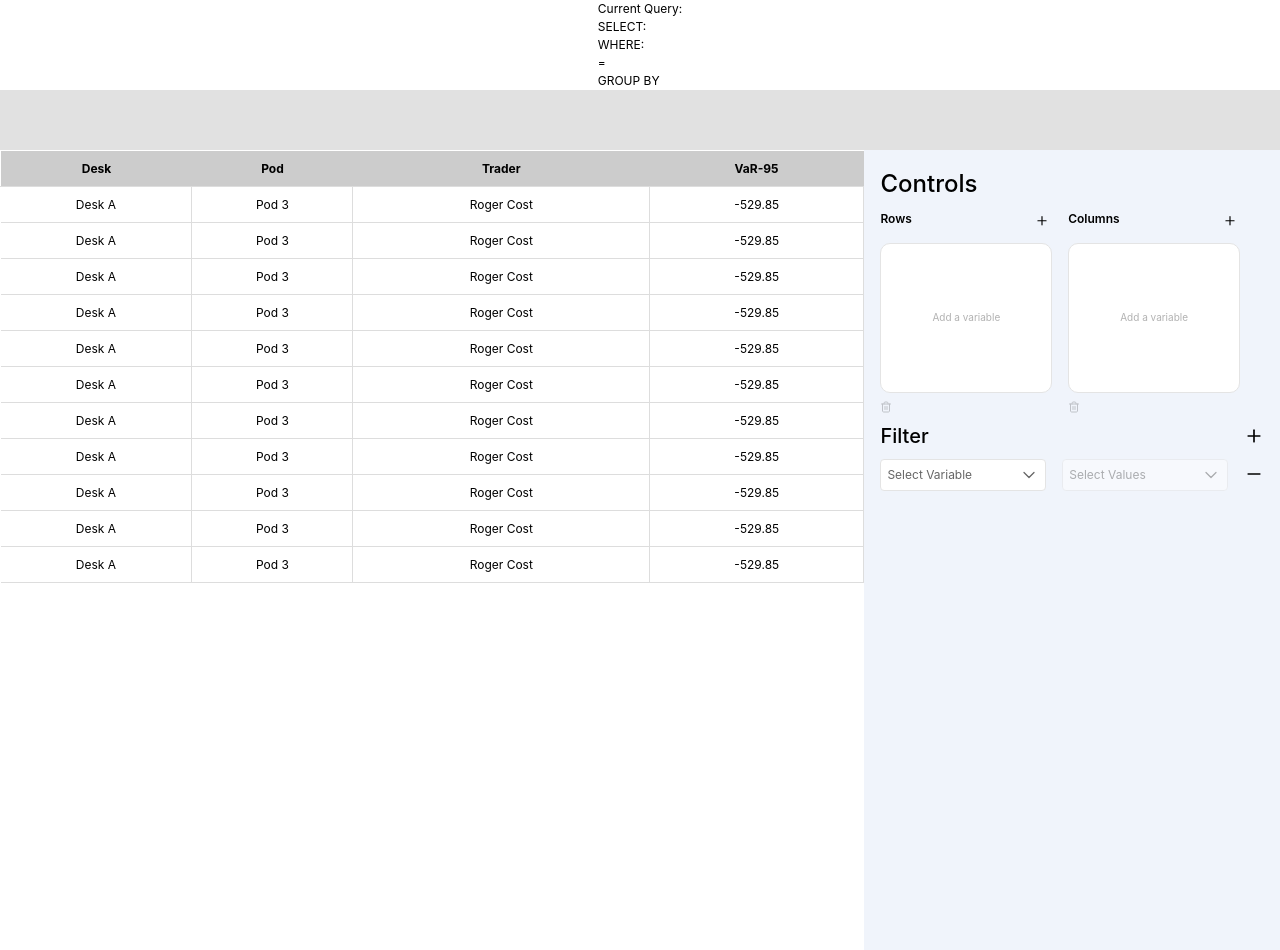
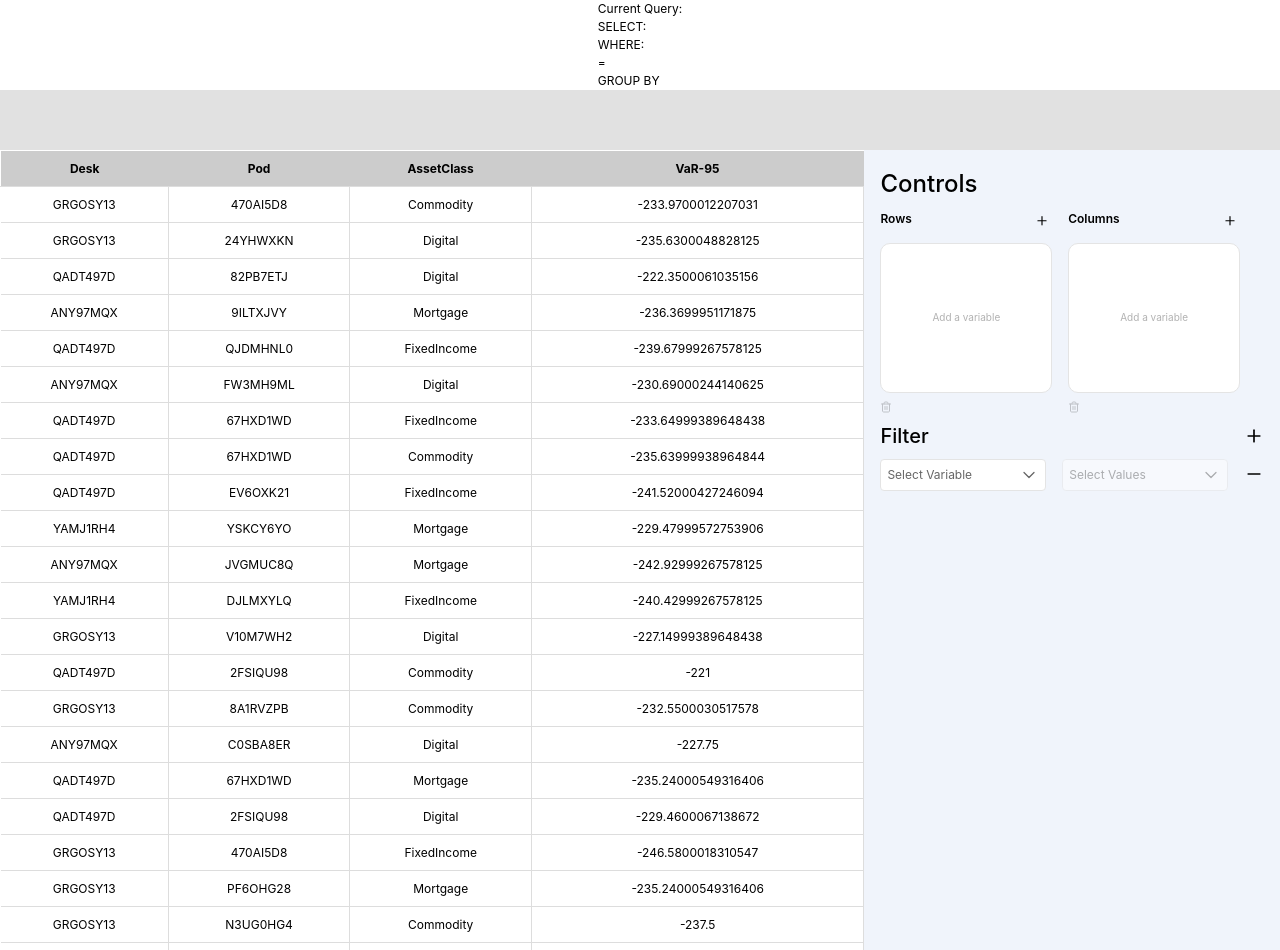
Before and after one commit to wizhaaa/fantastic-chainsaw, a React (Vite) app in the folder client/: page /dashboard in a window 1280 px wide. Built offline with nearby package versions, Linux system fonts and the light colour scheme.

Commit message:
fake data

```diff
--- a/client/data/fake_data.json
+++ b/client/data/fake_data.ts
@@ -1,8 +1,8 @@
-[{
+export const data = [{
   "desk": "GRGOSY13",
   "pod": "470AI5D8",
   "assetclass": "Commodity",
-  "percentile_approx(CAST(pnl AS DOUBLE), 0.05, 10000)": -233.97000122070312
+  "percentile_approx(CAST(pnl AS DOUBLE), 0.05, 10000)": -233.9700012207031
 }, {
   "desk": "GRGOSY13",
   "pod": "24YHWXKN",
@@ -12,7 +12,7 @@
   "desk": "QADT497D",
   "pod": "82PB7ETJ",
   "assetclass": "Digital",
-  "percentile_approx(CAST(pnl AS DOUBLE), 0.05, 10000)": -222.35000610351562
+  "percentile_approx(CAST(pnl AS DOUBLE), 0.05, 10000)": -222.3500061035156
 }, {
   "desk": "ANY97MQX",
   "pod": "9ILTXJVY",
@@ -132,7 +132,7 @@
   "desk": "ANY97MQX",
   "pod": "SFIM8TCJ",
   "assetclass": "Digital",
-  "percentile_approx(CAST(pnl AS DOUBLE), 0.05, 10000)": -238.35000610351562
+  "percentile_approx(CAST(pnl AS DOUBLE), 0.05, 10000)": -238.3500061035156
 }, {
   "desk": "YAMJ1RH4",
   "pod": "DJLMXYLQ",
@@ -242,7 +242,7 @@
   "desk": "GRGOSY13",
   "pod": "470AI5D8",
   "assetclass": "Mortgage",
-  "percentile_approx(CAST(pnl AS DOUBLE), 0.05, 10000)": -226.58999633789062
+  "percentile_approx(CAST(pnl AS DOUBLE), 0.05, 10000)": -226.5899963378906
 }, {
   "desk": "QADT497D",
   "pod": "4WWQPZ3H",
@@ -252,7 +252,7 @@
   "desk": "GRGOSY13",
   "pod": "7XBP9CID",
   "assetclass": "Commodity",
-  "percentile_approx(CAST(pnl AS DOUBLE), 0.05, 10000)": -233.97000122070312
+  "percentile_approx(CAST(pnl AS DOUBLE), 0.05, 10000)": -233.9700012207031
 }, {
   "desk": "ANY97MQX",
   "pod": "9ILTXJVY",
--- a/client/src/View.tsx
+++ b/client/src/View.tsx
@@ -1,20 +1,35 @@
 import styles from "./view.module.css";
 
-const Row = () => {
-  const row = ["Desk A", "Pod 3", "Roger Cost", -529.85];
+import {data} from "../data/fake_data";
+
+type RowProps = {
+  row: {
+    desk: string;
+    pod: string;
+    assetclass: string;
+    "percentile_approx(CAST(pnl AS DOUBLE), 0.05, 10000)": number;
+  };
+};
+
+const Row = (props: RowProps) => {
+  const {row} = props;
+  // const row = data[i];
 
   return (
     <tr>
-      {row.map((r) => (
+      {/* {row.map((r) => (
         <td> {r} </td>
-      ))}
+      ))} */}
+      <td> {row.desk}</td>
+      <td> {row.pod}</td>
+      <td> {row.assetclass}</td>
+      <td> {row["percentile_approx(CAST(pnl AS DOUBLE), 0.05, 10000)"]}</td>
+      {/* {JSON.stringify(row, null, 2)} */}
     </tr>
   );
 };
 
 export const View = () => {
-  const row = ["Desk A", "Pod 3", "John Doe", -529.85];
-  const list = [row, row, row, row, row, row, row, row, row, row, row];
   return (
     <div className={styles.container}>
       <table cellSpacing={0}>
@@ -22,13 +37,13 @@ export const View = () => {
           <tr>
             <th>Desk</th>
             <th>Pod</th>
-            <th>Trader</th>
+            <th>AssetClass</th>
             <th>VaR-95</th>
           </tr>
         </thead>
         <tbody>
-          {list.map(() => (
-            <Row />
+          {data.map((row) => (
+            <Row row={row} />
           ))}
         </tbody>
       </table>
```
